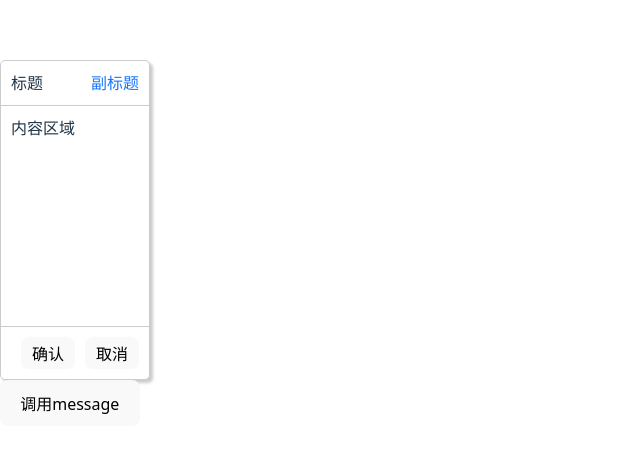
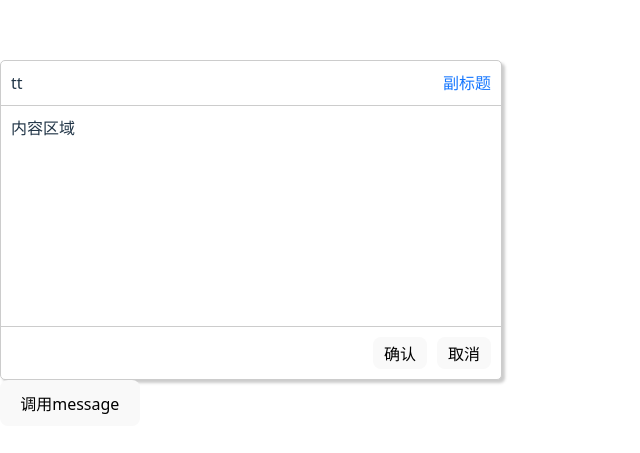
Before and after one commit to liu-xiaotian/react-demo, a React (Vite) app: page / in a window 1280 px wide. Shown: the part 157-610 px from the top of the page, without its empty margins (0-640 px from the left). Built offline with nearby package versions, Linux system fonts and the light colour scheme.

Commit message:
组件通信-默认值

```diff
--- a/src/App.tsx
+++ b/src/App.tsx
@@ -2,7 +2,7 @@ import Card from './components/Card';
 function App(){
   return(
     <>
-      <Card></Card>
+      <Card title={'tt'}></Card>
       <button onClick={window.onShow}>调用message</button>
     </>
   )
--- a/src/components/Card/index.css
+++ b/src/components/Card/index.css
@@ -4,6 +4,7 @@
     border: 1px solid #ccc;
     max-width: 500px;
     box-shadow: 3px 3px 3px #ccc;
+    width: 500px;
 
     header {
         display: flex;
--- a/src/components/Card/index.tsx
+++ b/src/components/Card/index.tsx
@@ -1,9 +1,27 @@
 import './index.css';
-export default function Card(){
+import React from 'react';
+
+// 1. 第一种写法 interface 安装给 props
+interface props{
+  title:string
+}
+
+//2. React.FC function component
+
+//默认值
+//1. 解构{title:'默认标题'}
+//2. 声明一个默认对象
+const defaultProps:Partial<props> = {
+  title:'defaultProps'
+}
+const Card:React.FC<props>=(props)=>{
+  const { title } = { ...defaultProps, ...props }
+  console.log(title);
+
   return(
     <div className="card">
       <header>
-                <div>标题</div>
+                <div>{props.title}</div>
                 <div>副标题</div>
             </header>
             <main>
@@ -16,3 +34,10 @@ export default function Card(){
     </div>
   )
 }
+export default Card
+
+
+
+// export default function Card(props:props){
+
+// }
```
